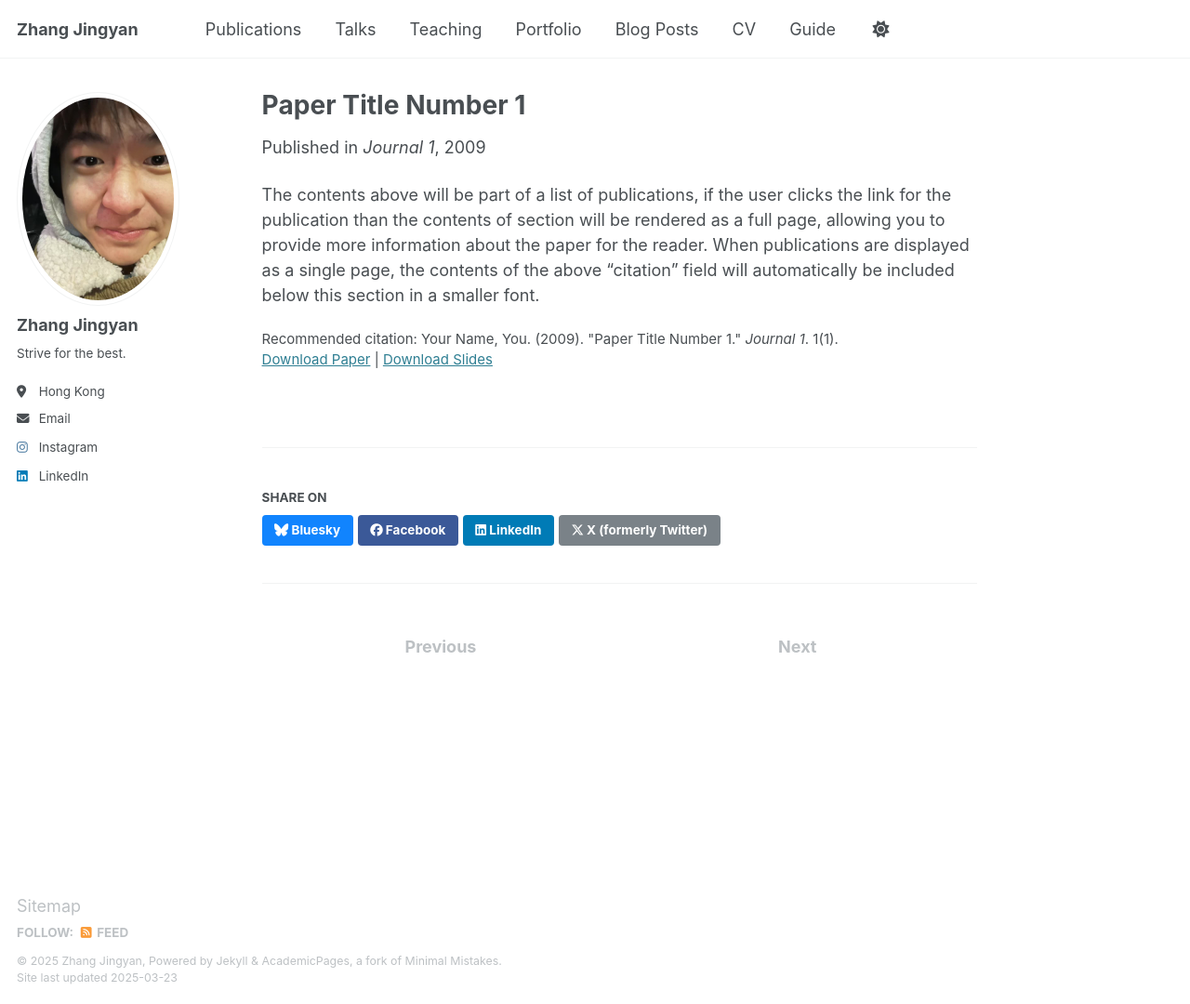
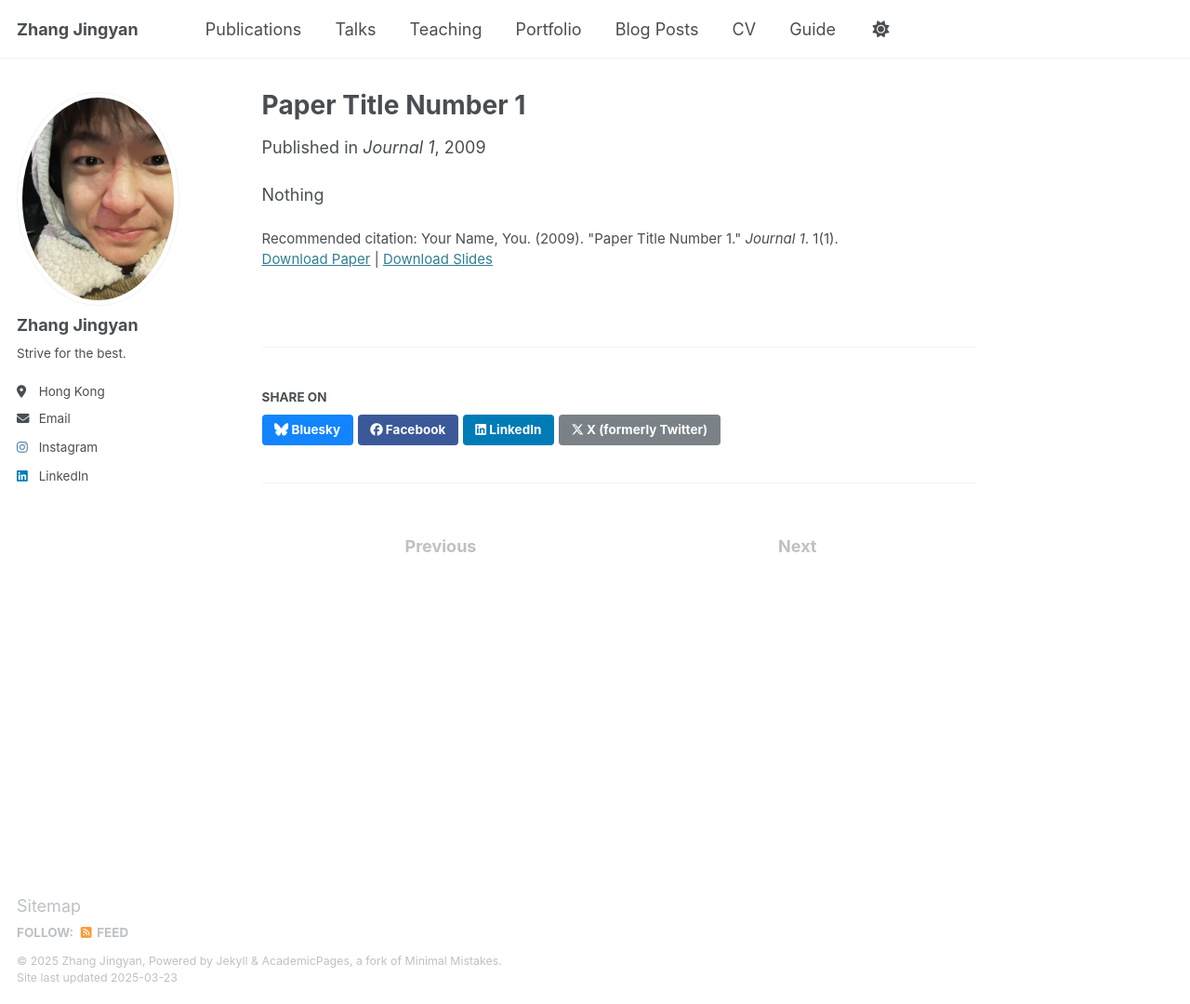
Before and after one commit to zjy-Felix/Felix, a Jekyll site: the page built from _publications/2009-10-01-paper-title-number-1.md, in a window 1280 px wide and 1080 px high. Shown: the whole window at 93% size. Built offline with Jekyll 4.4.1, drawn with Linux system fonts in a browser that asks for light colours.

Commit message:
Update 2009-10-01-paper-title-number-1.md

```diff
--- a/_publications/2009-10-01-paper-title-number-1.md
+++ b/_publications/2009-10-01-paper-title-number-1.md
@@ -11,4 +11,4 @@ paperurl: 'http://academicpages.github.io/files/paper1.pdf'
 citation: 'Your Name, You. (2009). &quot;Paper Title Number 1.&quot; <i>Journal 1</i>. 1(1).'
 ---
 
-The contents above will be part of a list of publications, if the user clicks the link for the publication than the contents of section will be rendered as a full page, allowing you to provide more information about the paper for the reader. When publications are displayed as a single page, the contents of the above "citation" field will automatically be included below this section in a smaller font.
+Nothing
```
